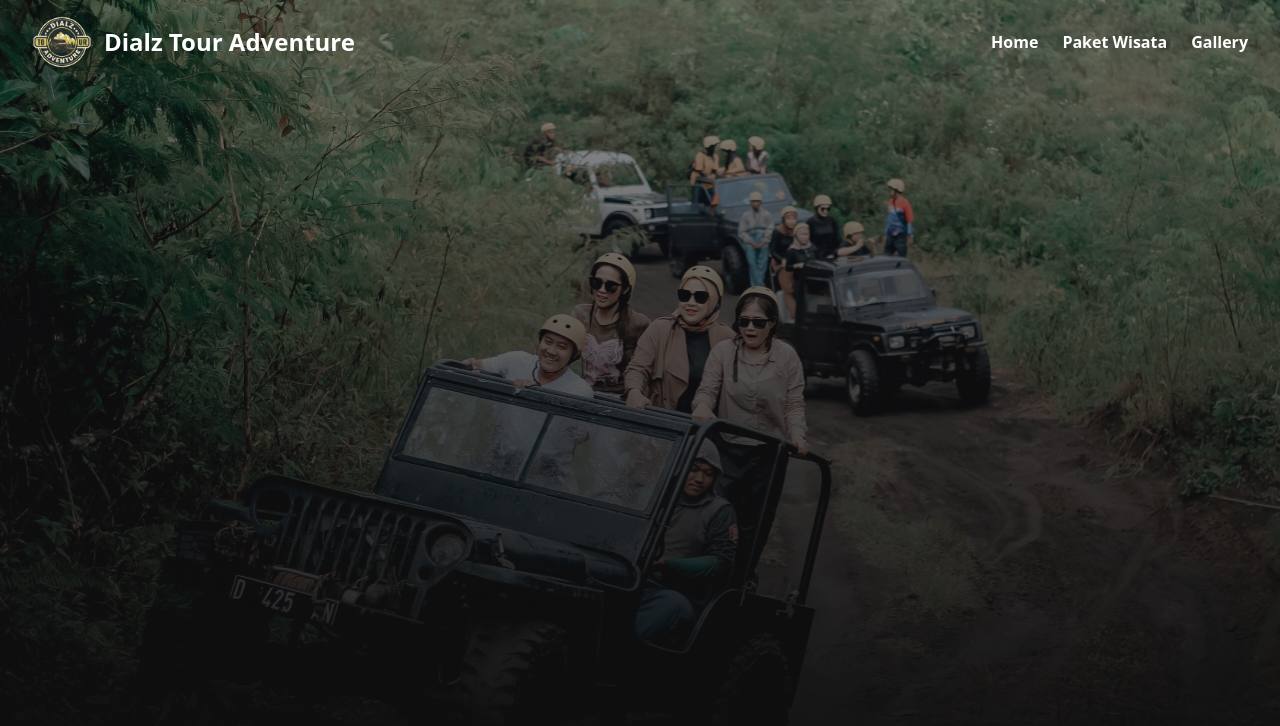
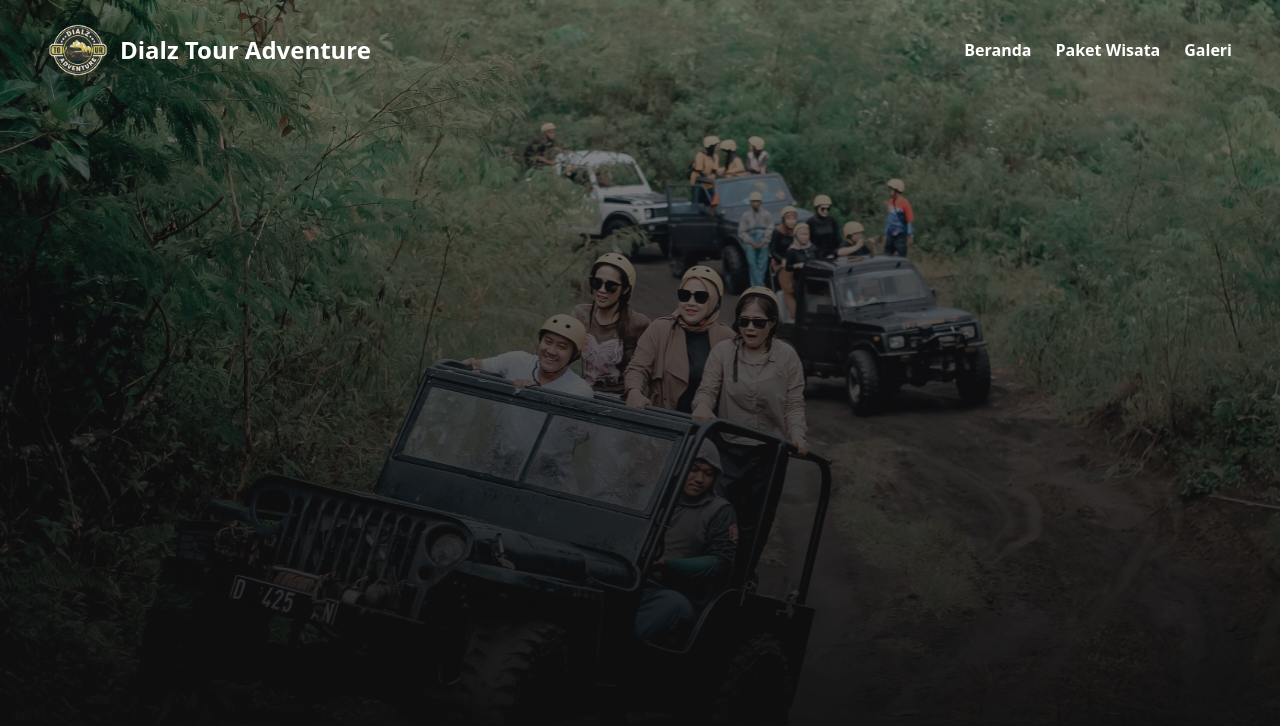
Before and after one commit to aufaikrimaa/kjtg-company-profile, a React (Vite) app: page / in a window 1280 px wide. Shown: the top 726 px of the page. Built offline with nearby package versions, Linux system fonts and the light colour scheme.

Commit message:
styling navbar

```diff
--- a/src/components/navbar/Navbar.css
+++ b/src/components/navbar/Navbar.css
@@ -1,3 +1,12 @@
 .navbar {
   width: 100vw;
+  height: 8rem;
+  padding: 8px 0;
+  transition: height 0.3s ease, background-color 0.3s ease;
 }
+
+.shrink {
+  width: 100vw;
+  height: 5rem;
+  background-color: #0f0f0f;
+}
--- a/src/components/navbar/Navbar.jsx
+++ b/src/components/navbar/Navbar.jsx
@@ -1,12 +1,30 @@
+import { useEffect, useRef } from "react";
 import { Link } from "react-router-dom";
 import logo from "../../assets/images/logo-dialz.png";
 import "./navbar.css";
 
 function Navbar() {
+  const navbarRef = useRef(null);
+  useEffect(() => {
+    const shrinkNavbar = () => {
+      if (
+        document.body.scrollTop > 100 ||
+        document.documentElement.scrollTop > 100
+      ) {
+        navbarRef.current.classList.replace("navbar", "shrink");
+      } else {
+        navbarRef.current.classList.replace("shrink", "navbar");
+      }
+    };
+    window.addEventListener("scroll", shrinkNavbar);
+    return () => {
+      window.removeEventListener("scroll", shrinkNavbar);
+    };
+  }, []);
   return (
     <>
-      <div className="navbar fixed z-10">
-        <div className="container flex px-5 py-2 justify-between font-bold text-white">
+      <div ref={navbarRef} className="navbar fixed z-10">
+        <div className="container flex px-6 py-2 justify-between font-bold text-white">
           <div className="logo">
             <div className="flex ">
               <img src={logo} alt="" className="w-8 h-auto " />
@@ -17,12 +35,12 @@ function Navbar() {
           </div>
           <div className="nav self-center">
             <Link to="/" className="mr-4">
-              Home
+              Beranda
             </Link>
             <Link to="/" className="mr-4">
               Paket Wisata
             </Link>
-            <Link to="/">Gallery</Link>
+            <Link to="/">Galeri</Link>
           </div>
         </div>
       </div>
```
